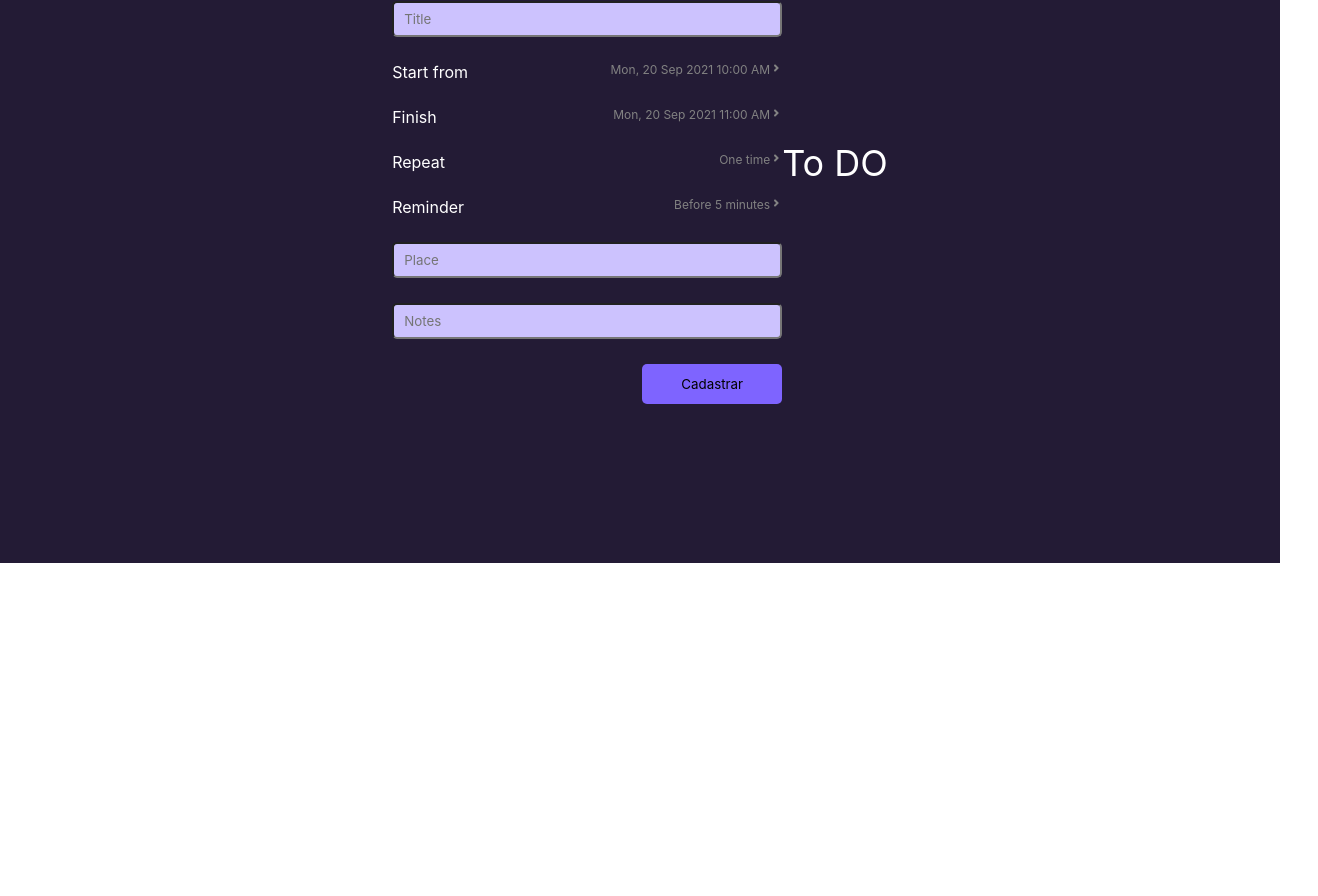
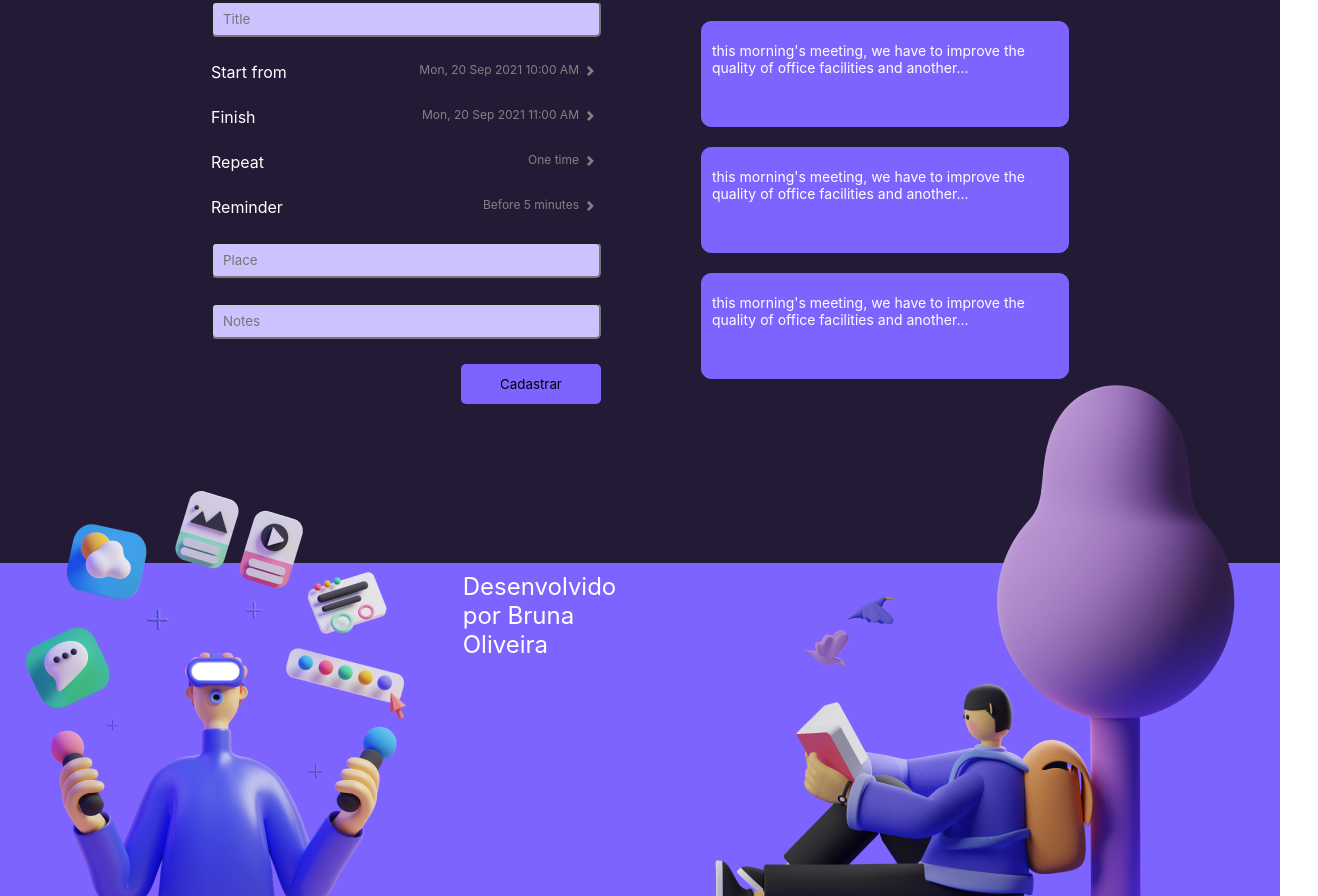
Before and after one commit to oliveirabz/to-do, a React (Create React App) app: page / in a window 1280 px wide. Shown: the part 340-1236 px from the top of the page, 1318 px wide, since content can reach past the window. Before the commit the page ends 903 px from the top, so only its background shows below. Built offline with nearby package versions, Linux system fonts and the light colour scheme.

Commit message:
feat: closure second screen

```diff
--- /dev/null
+++ b/src/components/BoxTask/index.tsx
@@ -0,0 +1,10 @@
+import React from "react";
+import './style.css';
+
+export const Box = () => {
+    return (
+        <ul className="tasks">
+            <li>this morning's meeting, we have to improve the quality of office facilities and another...</li>
+        </ul>
+    )
+}
--- /dev/null
+++ b/src/components/BoxTask/style.css
@@ -0,0 +1,16 @@
+.tasks {
+    border: 1px solid #7E64FF;
+    background-color: #7E64FF;
+    border-radius: 10px;
+    width: 366px;
+    height: 104px;
+    margin-bottom: 20px;
+}
+
+.tasks li {
+    display: flex;
+    justify-content: flex-start;
+    padding: 20px 10px;
+    color: white;
+    font-size: 14px;
+}
--- a/src/components/NewTask/index.tsx
+++ b/src/components/NewTask/index.tsx
@@ -17,7 +17,7 @@ export const NewTask = ({ title, info }: Props) => {
 
             <div className="button-right">
                 <p>{info}</p>
-                <TiChevronRight />
+                <TiChevronRight className="icon"/>
             </div>
         </div>
     )
--- a/src/components/NewTask/style.css
+++ b/src/components/NewTask/style.css
@@ -17,3 +17,9 @@
     font-size: 12px;
     color: #828282;
 }
+
+.icon {
+    margin: 1px 3px;
+    width: 16px;
+    height: 16px;
+}
--- a/src/screens/tasksScreen/index.tsx
+++ b/src/screens/tasksScreen/index.tsx
@@ -2,6 +2,10 @@ import React from "react";
 import { Header } from "../../components/Header";
 import { NewTask } from "../../components/NewTask";
 import './style.css';
+import { Box } from "../../components/BoxTask";
+import pic from '../../assets/foto-1.png';
+import picture from '../../assets/foto-3.png';
+
 
 export const SecondScreen = () => {
     return (
@@ -25,7 +29,16 @@ export const SecondScreen = () => {
 
                 <div className="body-right">
                     <p>To DO</p>
+                    <Box />
+                    <Box />
+                    <Box />
                 </div>
+            </div>
+
+            <div className="footer">
+                <img src={pic} alt='foto-1' className="vr" />
+                <p>Desenvolvido por Bruna Oliveira</p>
+                <img src={picture} alt='foto-3' className="sit" />
             </div>
         </div>
     )
--- a/src/screens/tasksScreen/style.css
+++ b/src/screens/tasksScreen/style.css
@@ -39,4 +39,32 @@
 .body-right p {
     font-size: 36px;
     color: white;
+    margin-bottom: 50px;
 }
+
+.body-right {
+    margin-left: 100px;
+}
+
+.footer {
+    height: 350px;
+    background-color: #7E64FF;
+    display: flex;
+    justify-content: center;
+    align-items: center;
+}
+
+.footer p {
+    font-size: 24px;
+    color: white;
+    justify-content: center;
+    margin-bottom: 245px;
+}
+
+.footer img {
+    margin-bottom: 210px;
+}
+
+.vr {
+    margin-top: 55px;
+}
```
